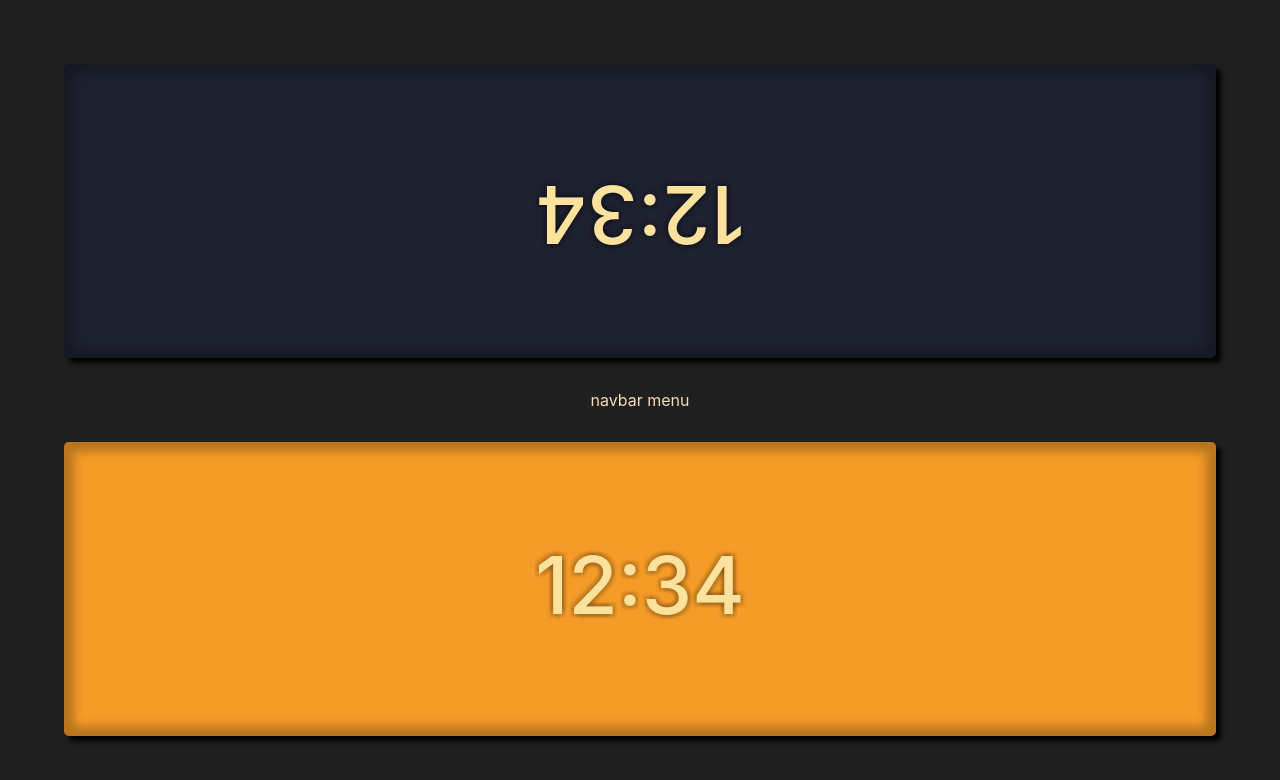
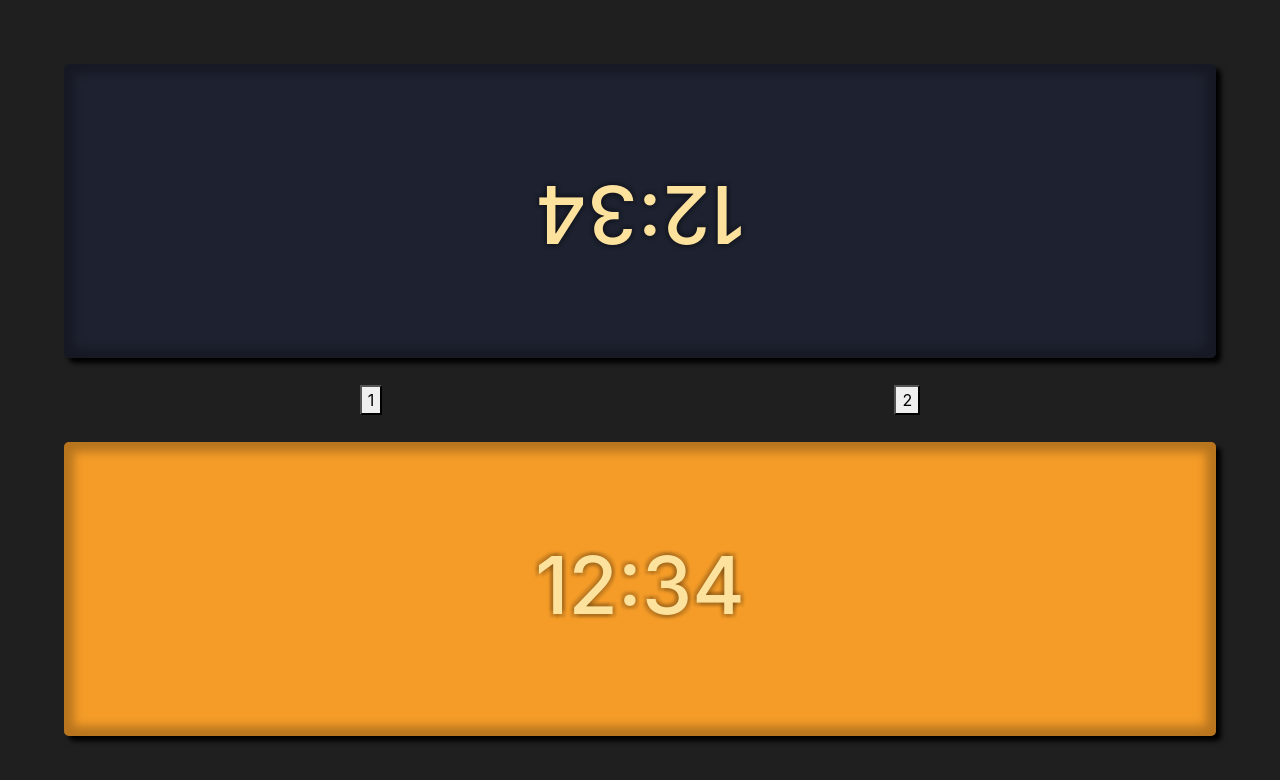
Before and after one commit to SerchoD/chess-clock, a React (Create React App) app: page / in a window 1280 px wide. Shown: the top 780 px of the page. Built offline with nearby package versions, Linux system fonts and the light colour scheme.

Commit message:
inicializandorama

```diff
--- a/src/Pages/Main/MainClock.js
+++ b/src/Pages/Main/MainClock.js
@@ -11,8 +11,9 @@ const MainClock = () => {
 				<div className='upper-timer timer-container'>
 					<ButtonTimer buttonType='invert' active='inactive' />
 				</div>
-				<div className='center-bar' style={{ color: 'wheat' }}>
-					navbar menu
+				<div className='center-bar'>
+					<button className='menu-button'>1</button>
+					<button className='menu-button'>2</button>
 				</div>
 				<div className='bottom-timer timer-container'>
 					<ButtonTimer active='active' />
--- a/src/Pages/Main/MainClock.scss
+++ b/src/Pages/Main/MainClock.scss
@@ -25,7 +25,12 @@
 		justify-content: center;
 		align-items: center;
 
+		width: 100%;
 		height: 20%;
+
+		.menu-button {
+			margin: 0px 20%;
+		}
 	}
 
 	.bottom-timer {
```
